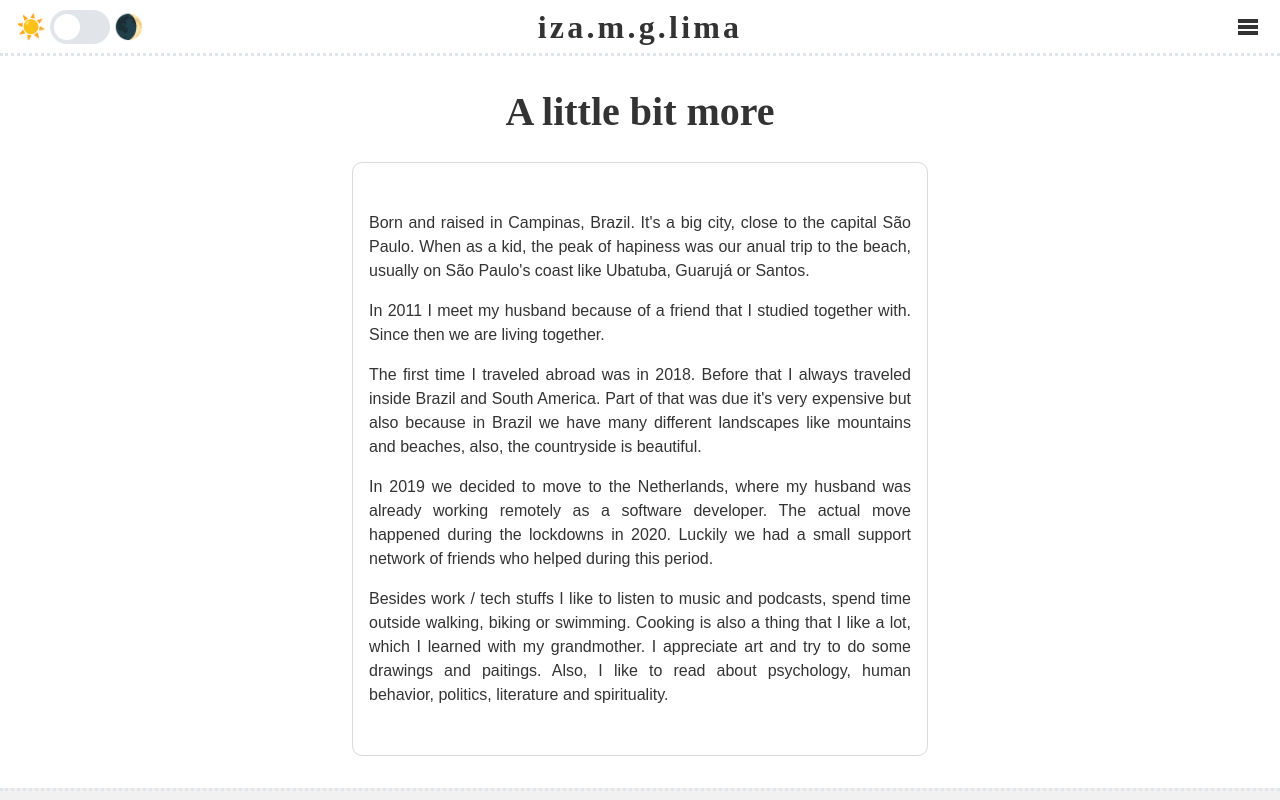
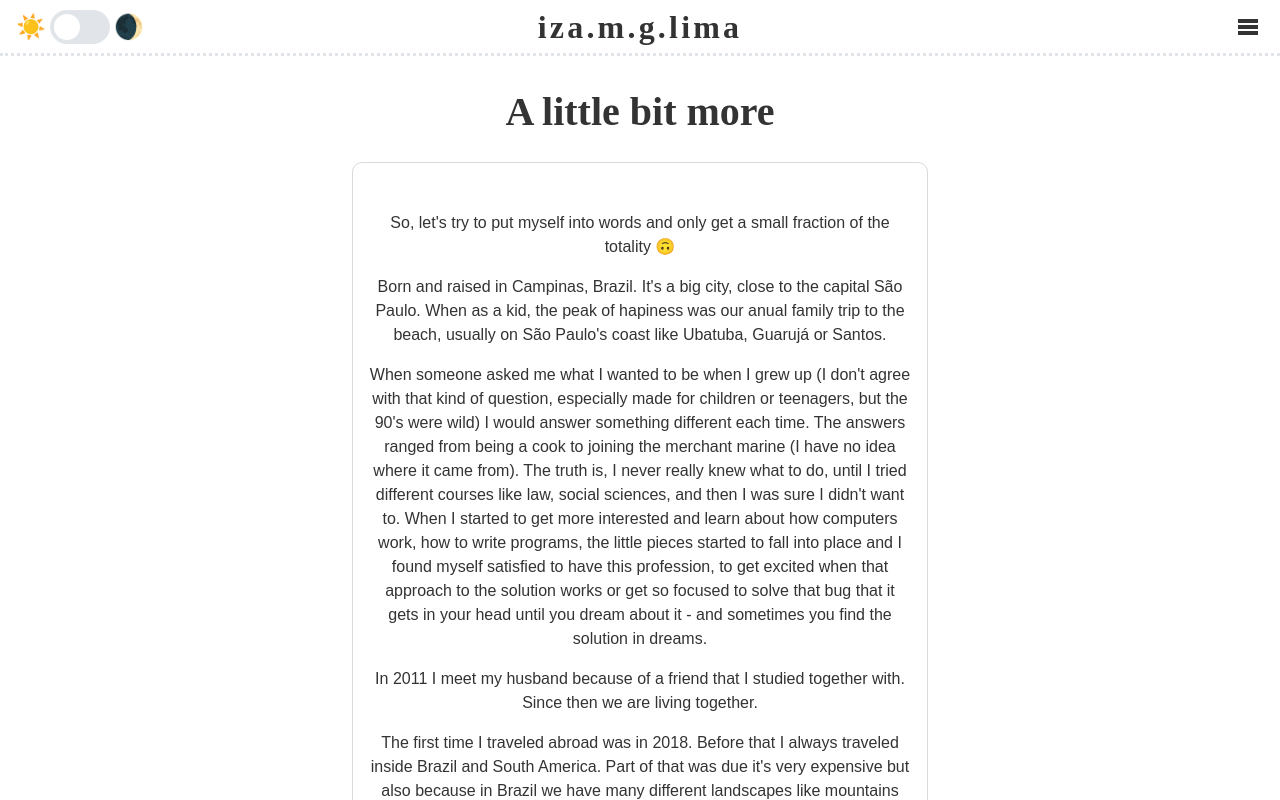
Before and after one commit to izamglima/izamglima.github.io, a Next.js app: page /about/more in a window 1280 px wide. Shown: the top 800 px of the page. Built offline with nearby package versions, Linux system fonts and the light colour scheme; no server answers; a web font is replaced by a local one.

Commit message:
change texts

```diff
--- a/pages/about/more.js
+++ b/pages/about/more.js
@@ -13,11 +13,25 @@ const More = () => {
         <h1 className={styles.title}>A little bit more</h1>
         <div className={styles.more}>
           <div className={styles.box}>
+            <p>So, let's try to put myself into words and only get a small fraction of the totality 🙃</p>
             <p>Born and raised in <Link href="https://en.wikipedia.org/wiki/Campinas"><a>Campinas</a></Link>, Brazil.
               It's a big city, close to the capital São Paulo.
-              When as a kid, the peak of hapiness was our anual trip to the beach,
+              When as a kid, the peak of hapiness was our anual family  trip to the beach,
               usually on São Paulo's coast like Ubatuba, Guarujá or Santos.
             </p>
+
+            <p>When someone asked me what I wanted to be when I grew up
+              (I don't agree with that kind of question, especially made for children or teenagers,
+              but the 90's were wild) I would answer something different each time.
+              The answers ranged from being a cook to joining the merchant marine
+              (I have no idea where it came from). The truth is, I never really knew what to do,
+              until I tried different courses like law, social sciences, and then I was sure
+              I didn't want to. When I started to get more interested and learn about how
+              computers work, how to write programs, the little pieces started to fall into
+              place and I found myself satisfied to have this profession, to get excited when
+              that approach to the solution works or get so focused to solve that bug that it
+              gets in your head until you dream about it - and sometimes you find the solution
+              in dreams.</p>
 
             <p>In 2011 I meet my husband because of a friend that I studied together with.
               Since then we are living together.
@@ -32,13 +46,13 @@ const More = () => {
             <p>In 2019 we decided to move to the Netherlands, where my husband was already working
               remotely as a software developer. The actual move happened during the lockdowns
               in 2020. Luckily we had a small support network of friends who helped during this
-              period.
+              period. 💛
             </p>
 
             <p>Besides work / tech stuffs I like to listen to music and podcasts, spend time outside walking,
               biking or swimming. Cooking is also a thing that I like a lot, which I learned with
               my grandmother. I appreciate art and try to do some drawings and paitings.
-              Also, I like to read about psychology, human behavior, politics, literature and spirituality.
+              Also, I like to read about psychology, human behavior, politics, science, literature and spirituality.
             </p>
           </div>
         </div>
--- a/styles/About.module.css
+++ b/styles/About.module.css
@@ -99,6 +99,7 @@ aside.box {
 
 .more .box {
 	width: 45vw;
+	text-align: center;
 }
 
 @media only screen and (max-width: 1000px) {
```
Also changed, not shown: pages/about/index.js (+4 -3 lines).
